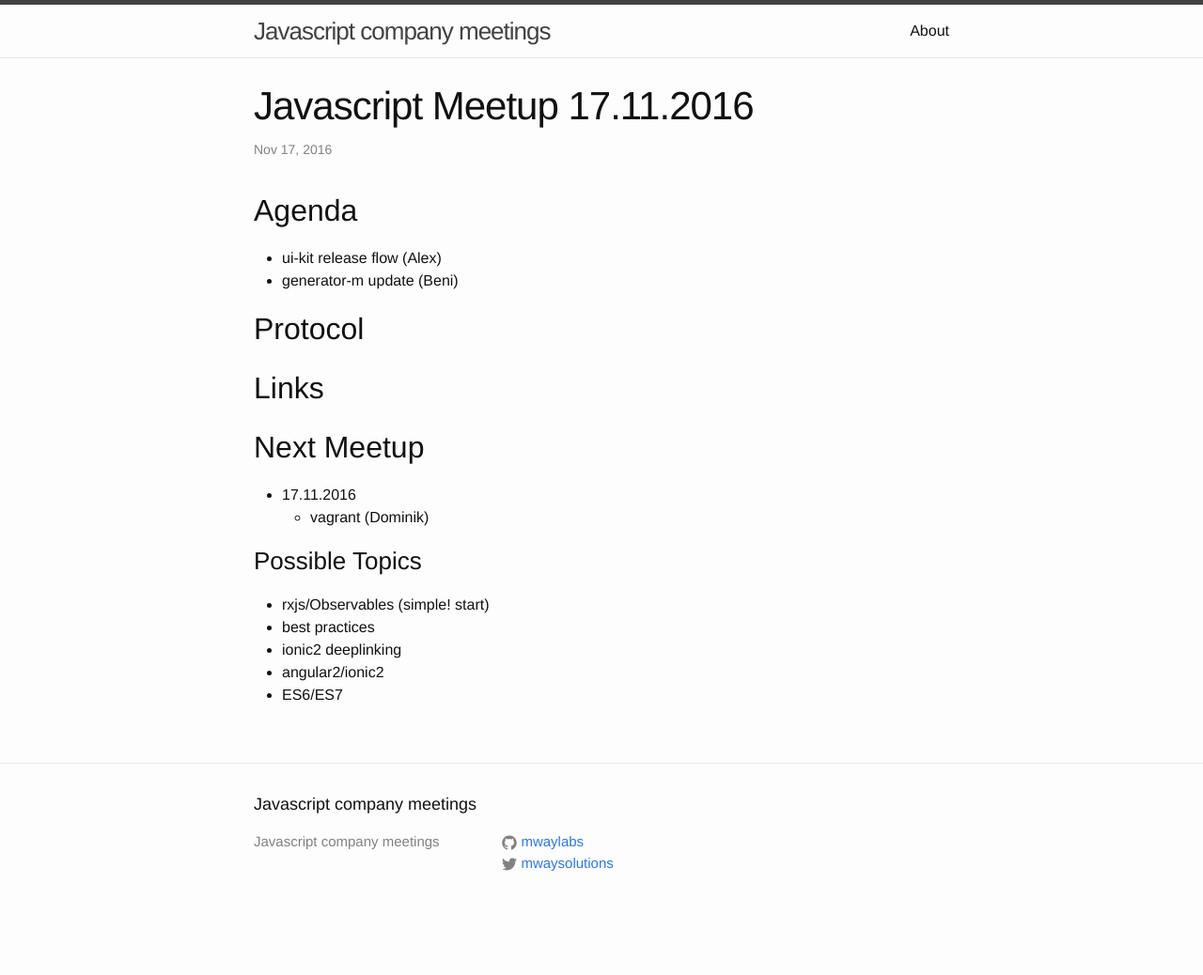
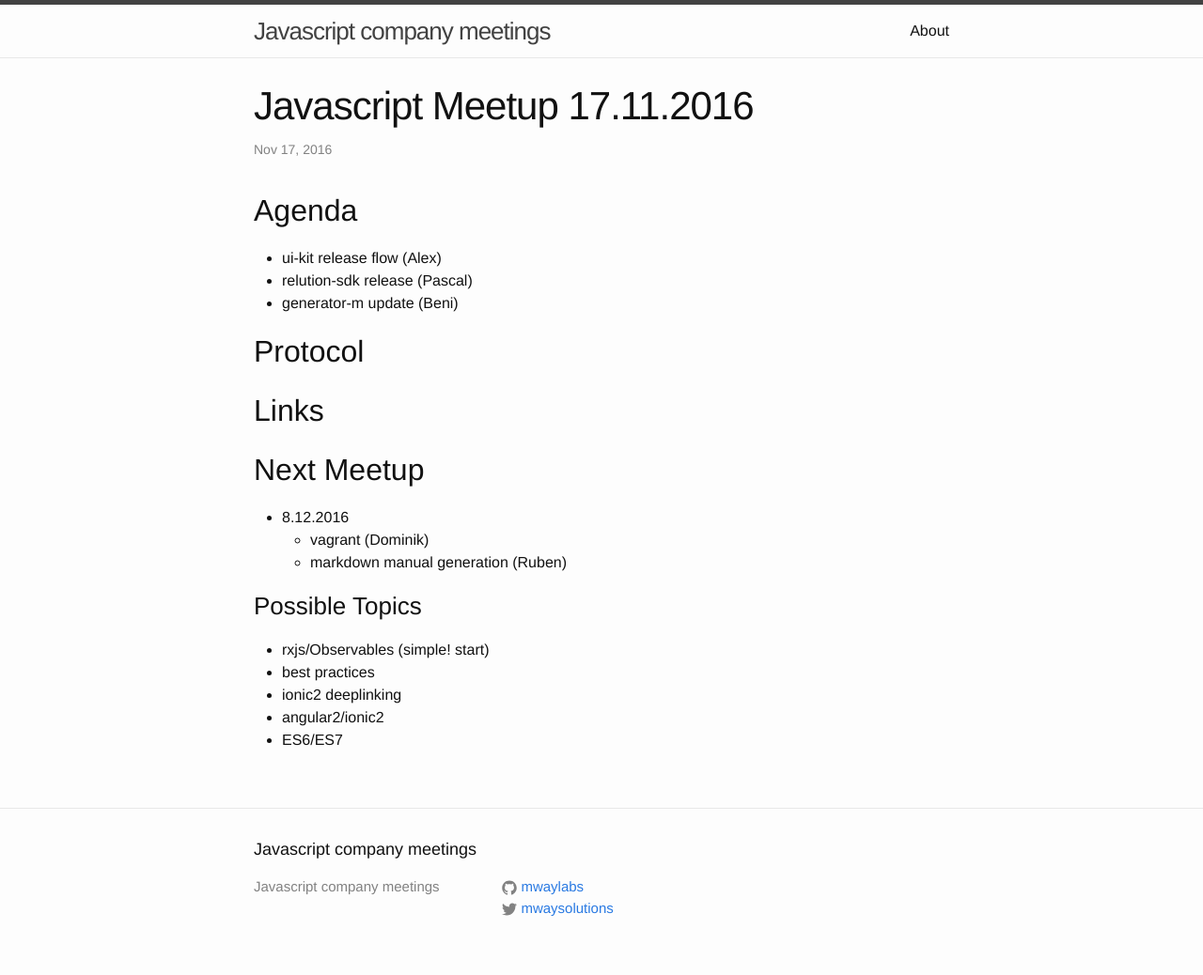
Before and after one commit to MathiasTim/javascript-company-meeting, a Jekyll site: the page built from _posts/2016-11-17-meetup.md, in a window 1280 px wide. Shown: the whole page at 94% size. Built offline with Jekyll 4.4.1, drawn with Linux system fonts in a browser that asks for light colours; before the commit the page ends 990 px from its top, so only the background shows below that.

Commit message:
Update 2016-11-17-meetup.md

```diff
--- a/_posts/2016-11-17-meetup.md
+++ b/_posts/2016-11-17-meetup.md
@@ -8,6 +8,7 @@ categories:
 ## Agenda
 
 - ui-kit release flow (Alex)
+- relution-sdk release (Pascal)
 - generator-m update (Beni)
 
 ## Protocol
@@ -16,8 +17,9 @@ categories:
 
 ## Next Meetup
 
-- 17.11.2016
+- 8.12.2016
   - vagrant (Dominik)
+  - markdown manual generation (Ruben)
 
 ### Possible Topics
 - rxjs/Observables (simple! start)
```
